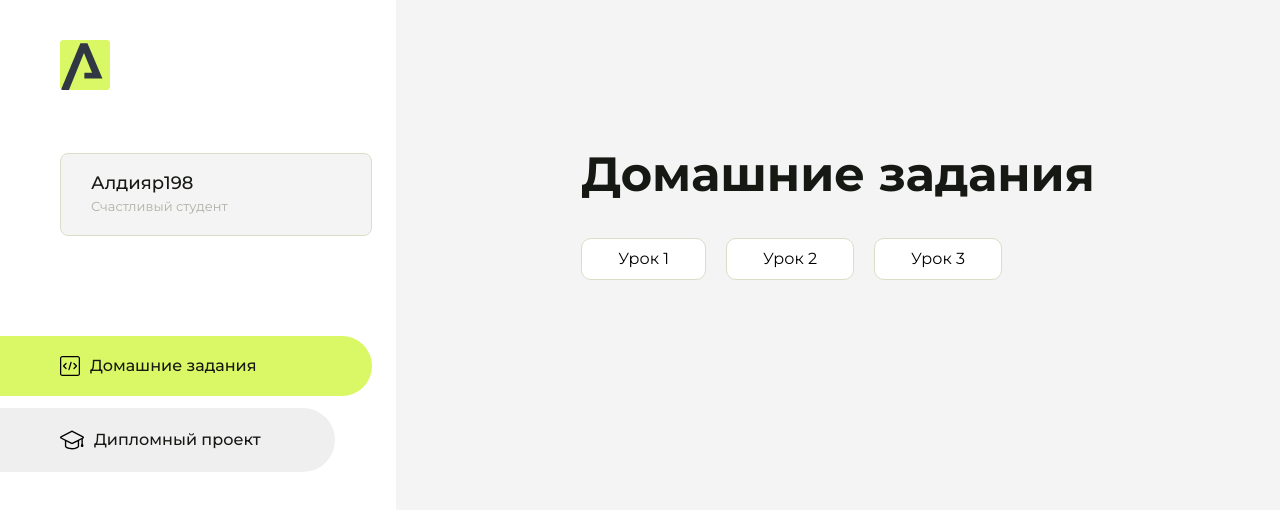
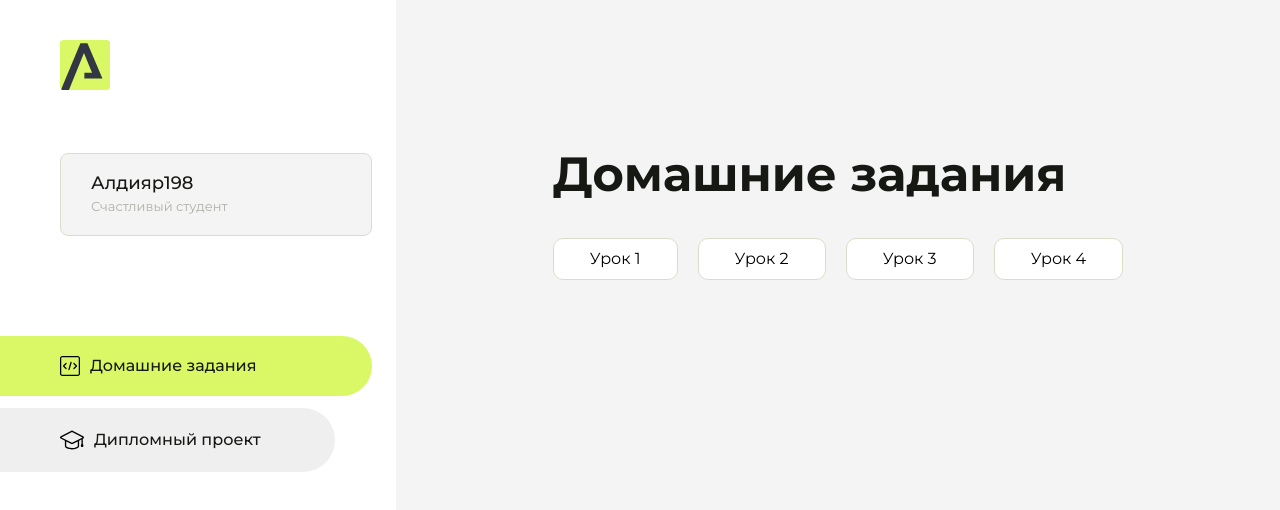
Before and after one commit to AldiBoomich/homework, a plain HTML site: page index.html in a window 1280 px wide. Drawn offline with Linux system fonts and the light colour scheme.

Commit message:
Update index.html

```diff
--- a/index.html
+++ b/index.html
@@ -101,6 +101,9 @@
                     <li class="content__list-item">
                         <a href="3urok/3urok.html">Урок 3</a>
                     </li>
+                    <li class="content__list-item">
+                        <a href="4urok/4urok.html">Урок 4</a>
+                    </li>
                 </ul>
             </div>
             <div class="content__block hidden" id="diplomBlock">
```
